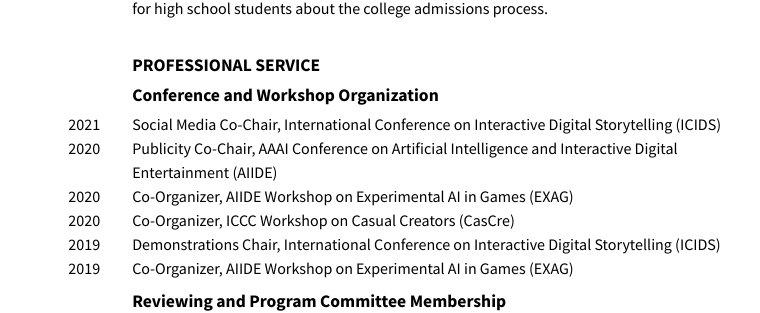
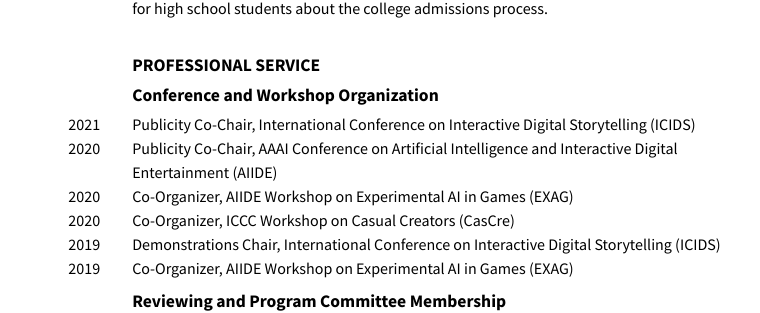
Before and after one commit to mkremins/mkremins.github.io, a Jekyll site: the page built from cv/index.html, in a window 1280 px wide and 900 px high, scrolled down 4923 px. Shown: the part 146-459 px from the top of the window, without its empty margins (262-1022 px from the left). Built offline with Jekyll 4.4.1, drawn with Linux system fonts in a browser that asks for light colours.

Commit message:
Update ICIDS 2021 organizing role title
...to match what's on the ICIDS 2021 website

```diff
--- a/cv/index.html
+++ b/cv/index.html
@@ -270,7 +270,7 @@ layout: null
       <div class="oneline-entries">
         <div class="dated-entry">
           <div class="dated-date">2021</div>
-          <div class="dated-content">Social Media Co-Chair, International Conference on Interactive Digital Storytelling (ICIDS)</div>
+          <div class="dated-content">Publicity Co-Chair, International Conference on Interactive Digital Storytelling (ICIDS)</div>
         </div>
         <div class="dated-entry">
           <div class="dated-date">2020</div>
```
